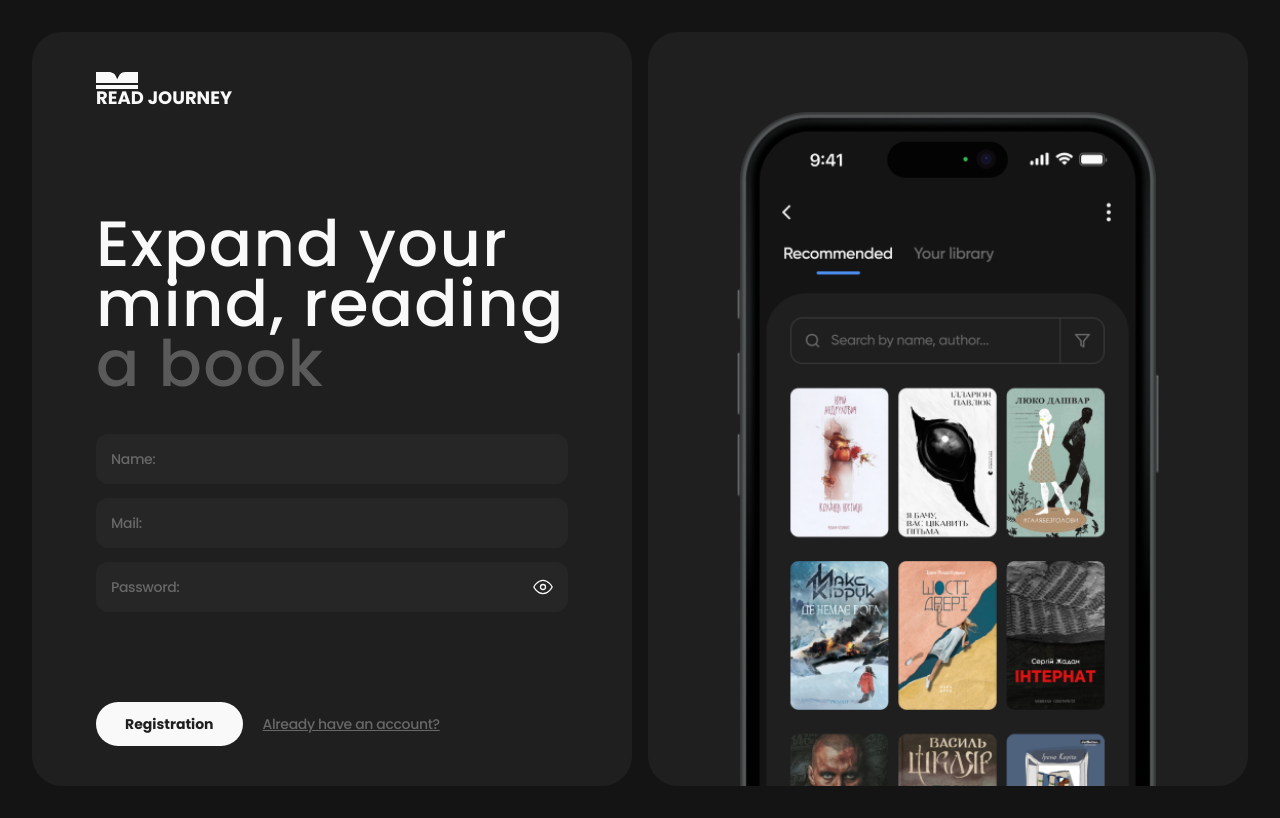
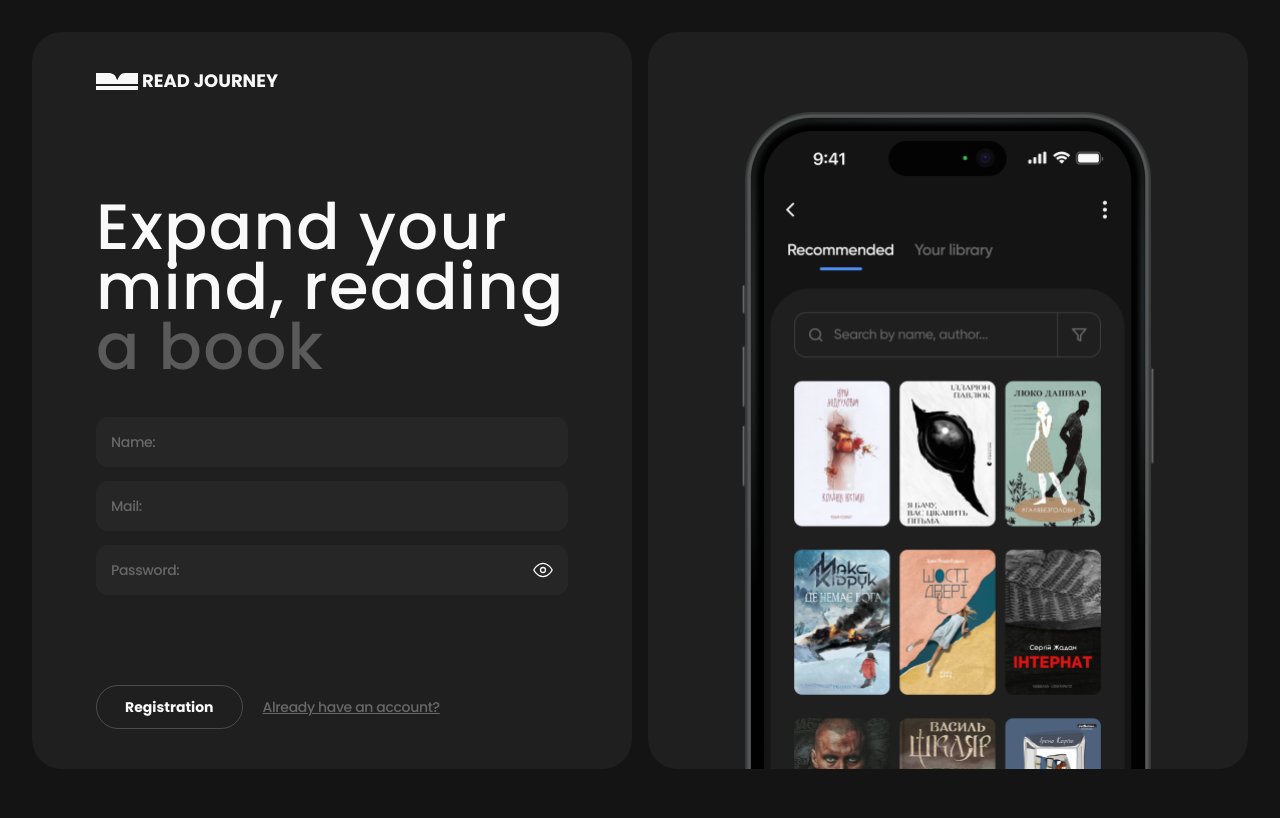
Before and after one commit to LytovchenkoOlenka/read-journey-webApp-frontend, a React (Vite) app: page /register in a window 1280 px wide. Built offline with nearby package versions, Linux system fonts and the light colour scheme.

Commit message:
style(ui): Minor adjustments to component positioning

```diff
--- a/src/components/Auth/Auth.jsx
+++ b/src/components/Auth/Auth.jsx
@@ -9,7 +9,7 @@ export default function Auth({ children }) {
       <Frame className="flex-col pb-10 pt-5 gap-5 tablet:gap-10 tablet:pt-10 tablet:pb-[212px] tablet:pl-16 tablet:pr-[168px] desktop:pt-10 desktop:pb-10 desktop:px-16">
         {/* Верхня частина картки */}
         <div>
-          <div>
+          <div className="flex gap-1 items-center">
             <Logo />
             <p className="hidden tablet:block tablet:font-bold tablet:text-lg tablet:leading-none">
               READ JOURNEY
--- a/src/components/Button/Button.jsx
+++ b/src/components/Button/Button.jsx
@@ -14,7 +14,7 @@ const variants = {
 export default function Button({
   children,
   onClick,
-  variant = "white",
+  variant = "transparent",
   className = "px-7",
 }) {
   const variantStyles = variants[variant] || variants.white;
--- a/src/components/Button/SubmitButton.jsx
+++ b/src/components/Button/SubmitButton.jsx
@@ -5,7 +5,7 @@ export default function SubmitButton({
   children,
   pendingText,
   // variant,
-  // className,
+  className,
 }) {
   const { pending } = useFormStatus();
 
@@ -14,7 +14,7 @@ export default function SubmitButton({
       type="submit"
       disabled={pending}
       // variant={variant}
-      // className={className}
+      className={className}
     >
       {pending ? pendingText : children}
     </Button>
--- a/src/components/Input/Input.jsx
+++ b/src/components/Input/Input.jsx
@@ -18,7 +18,7 @@ export default function Input({ label, type, name, ...rest }) {
     >
       <label
         htmlFor={name}
-        className="font-medium text-xs leading-[1.33] tracking-tight text-gray-medium pr-2 tablet:text-sm"
+        className="font-medium flex-shrink-0 text-xs leading-[1.33] tracking-tight text-gray-medium mr-2 tablet:text-sm"
       >
         {label}
       </label>
--- a/src/components/Layout/Layout.jsx
+++ b/src/components/Layout/Layout.jsx
@@ -3,9 +3,9 @@ import Header from "../Header/Header";
 
 export default function Layout() {
   return (
-    <div className="p-5 my-0 mx-auto">
+    <div className="flex flex-col gap-2.5 p-5 my-0 mx-auto">
       <Header />
-      <main>
+      <main className="flex flex-col gap-2.5">
         <Outlet />
       </main>
     </div>
--- a/src/components/Logo/Logo.jsx
+++ b/src/components/Logo/Logo.jsx
@@ -3,7 +3,7 @@ import logo from "/logo.svg";
 
 export default function Logo({ textClasses = "hidden" }) {
   return (
-    <Link to="/" className="flex items-center tablet:gap-1 ">
+    <Link to="/recommended" className="flex items-center tablet:gap-1 ">
       <img src={logo} alt="LogoOfTheHeader" />
       <p
         className={`${textClasses} font-bold text-lg leading-nonehidden desktop:font-bold desktop:text-lg desktop:leading-none`}
```
